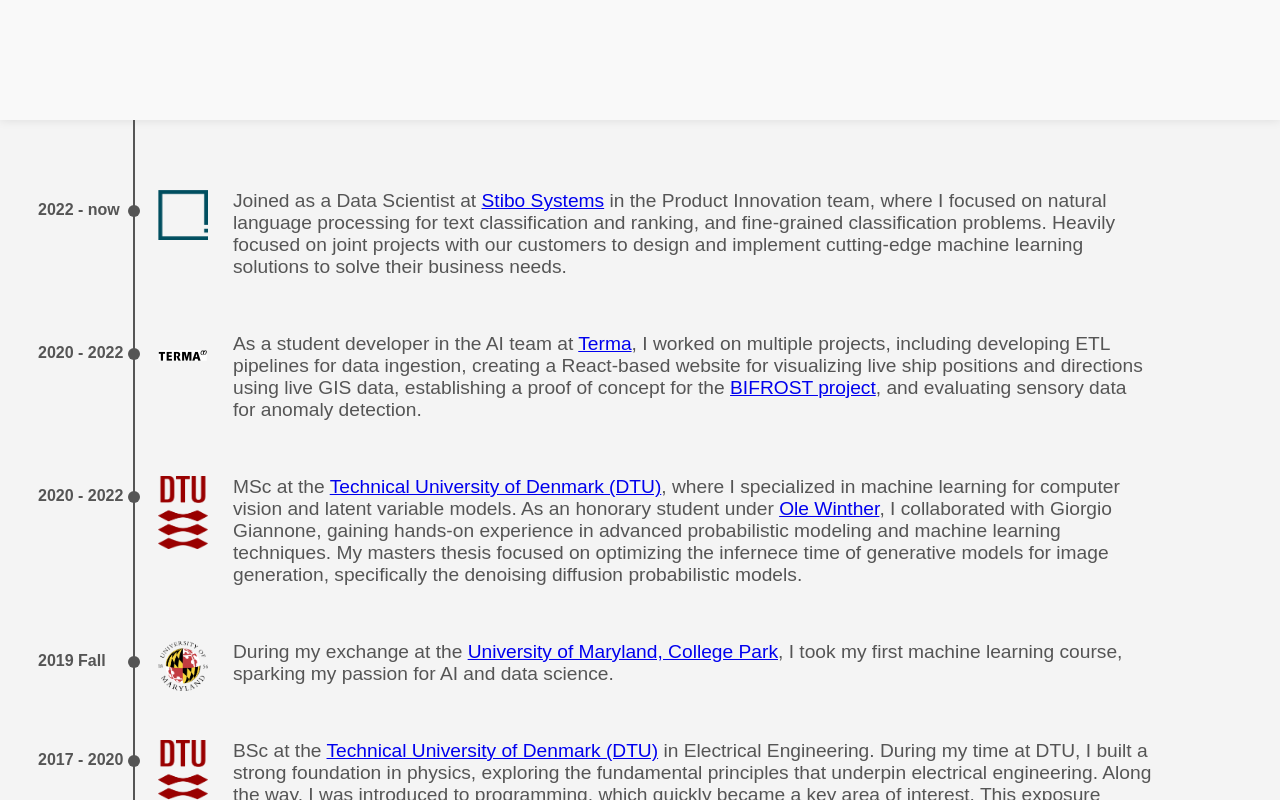
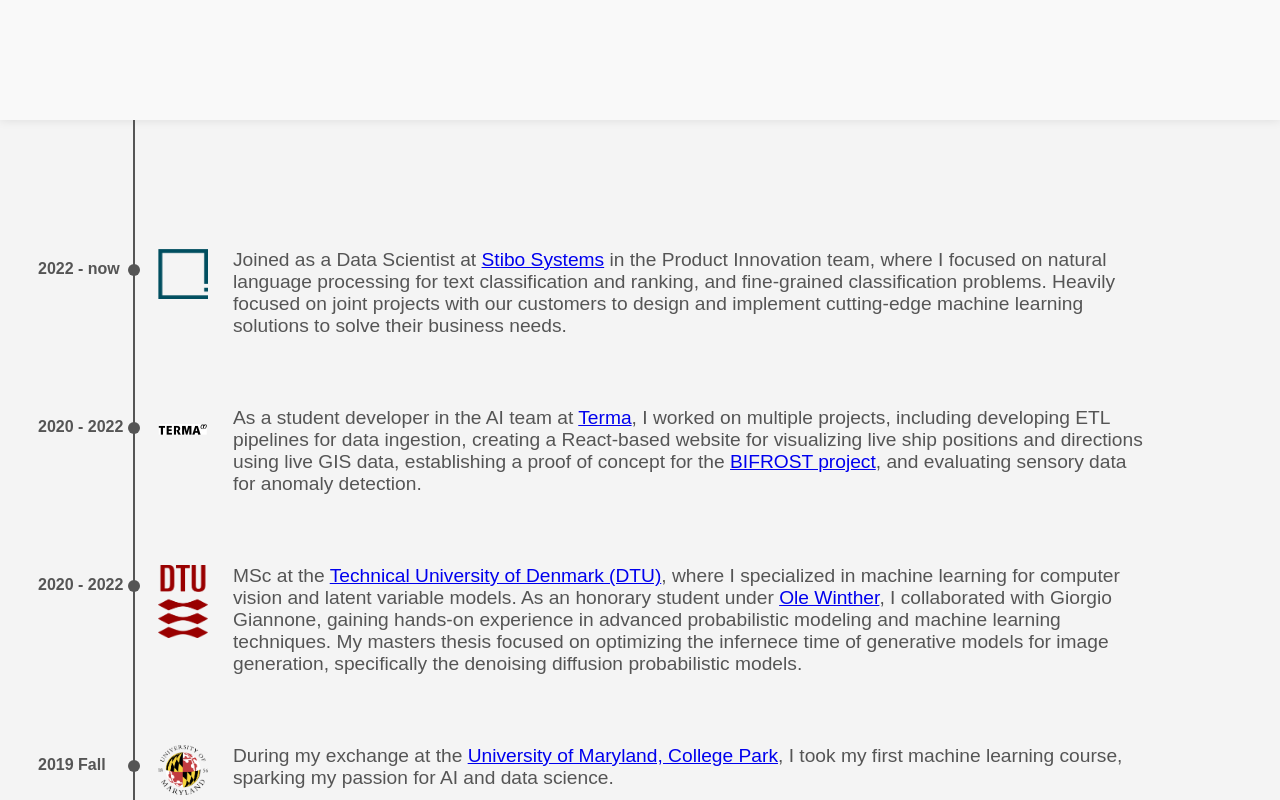
Before and after one commit to simonamtoft/cv-website, a React (Create React App) app: page / in a window 1280 px wide. Shown: the part 1480-2280 px from the top of the page. Built offline with nearby package versions, Linux system fonts and the light colour scheme.

Commit message:
fix timeline css to be better on smaller res

```diff
--- a/src/styles/Timeline.css
+++ b/src/styles/Timeline.css
@@ -9,6 +9,7 @@
   min-height: 100vh;
   position: relative;
   padding: 20px 0;
+  padding-top: 5%;
   padding-bottom: 5%;
   width: 80%;
   margin: 0 auto;
@@ -61,7 +62,8 @@
 .timeline-item {
   position: relative;
   width: 100%;
-  margin-top: 30px;
+  margin-top: 45px;
+  margin-bottom: 45px;
   /* padding-top aligns text and icon */
   padding-top: 15px;
   box-sizing: border-box;
```
